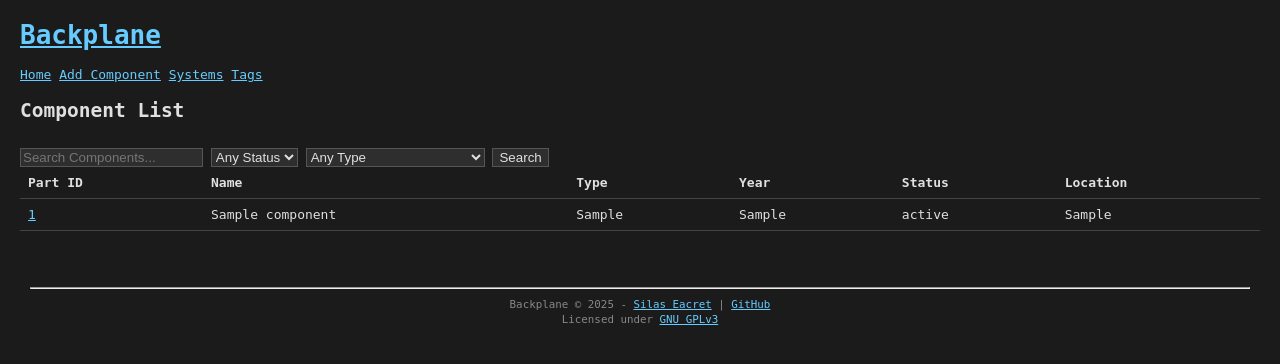
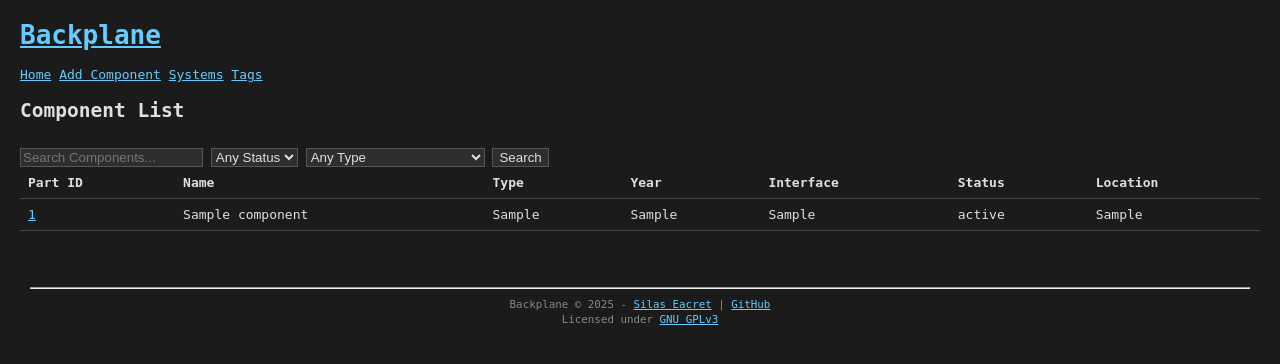
Before and after one commit to EekRats/backplane, a Flask app: page / in a window 1280 px wide. Shown: the top 364 px of the page. Run offline with Flask 3, Linux system fonts and the light colour scheme; tables that the repository leaves empty hold one stand-in row (values such as "Sample post"); some libraries are stand-ins or nearby versions.

Commit message:
Integrated interface/serial_number fields

```diff
--- a/backplane/models.py
+++ b/backplane/models.py
@@ -23,6 +23,8 @@ class Component(db.Model):
     type = db.Column(db.String(50), nullable=False)
     manufacturer = db.Column(db.String(50))
     year = db.Column(db.String(20))
+    interface = db.Column(db.String(100))
+    serial_number = db.Column(db.String(250))
     specs = db.Column(db.Text)
     location = db.Column(db.String(100))
     status = db.Column(db.String(50))
--- a/backplane/routes.py
+++ b/backplane/routes.py
@@ -114,6 +114,8 @@ def add_component():
             type=form.type.data,
             manufacturer=form.manufacturer.data,
             year=form.year.data,
+            interface=form.interface.data,
+            serial_number=form.serial_number.data,
             specs=form.specs.data,
             location=form.location.data,
             status=form.status.data,
@@ -150,6 +152,9 @@ def edit_component(component_id):
         component.type = form.type.data
         component.manufacturer = form.manufacturer.data
         component.year = form.year.data
+        component.interface = form.interface.data
+        component.serial_number = form.serial_number.data
+        component.condition = form.condition.data
         component.specs = form.specs.data
         component.location = form.location.data
         component.status = form.status.data
--- a/backplane/templates/add_component.html
+++ b/backplane/templates/add_component.html
@@ -26,6 +26,8 @@
     {{ form.name.label }} {{ form.name() }}<br>
     {{ form.manufacturer.label }} {{ form.manufacturer() }}<br>
     {{ form.year.label }} {{ form.year() }}<br>
+    {{ form.interface.label }} {{ form.interface() }}<br>
+    {{ form.serial_number.label }} {{ form.serial_number() }}<br>
     {{ form.specs.label }} {{ form.specs(rows=3) }}<br>
     {{ form.location.label }} {{ form.location() }}<br>
     {{ form.status.label }} {{ form.status() }}<br>
--- a/backplane/templates/index.html
+++ b/backplane/templates/index.html
@@ -31,7 +31,7 @@
 {% endif %}
 <table>
     <tr>
-        <th>Part ID</th><th>Name</th><th>Type</th><th>Year</th><th>Status</th><th>Location</th>
+        <th>Part ID</th><th>Name</th><th>Type</th><th>Year</th><th>Interface</th><th>Status</th><th>Location</th>
     </tr>
     {% for c in components %}
     <tr>
@@ -39,6 +39,7 @@
         <td>{{ c.name }}</td>
         <td>{{ TYPE_LABELS.get(c.type, c.type) }}</td>
         <td>{{ c.year }}</td>
+        <td>{{ c.interface }}</td>
         <td>{{ c.status }}</td>
         <td>{{ c.location }}</td>
     </tr>
```
